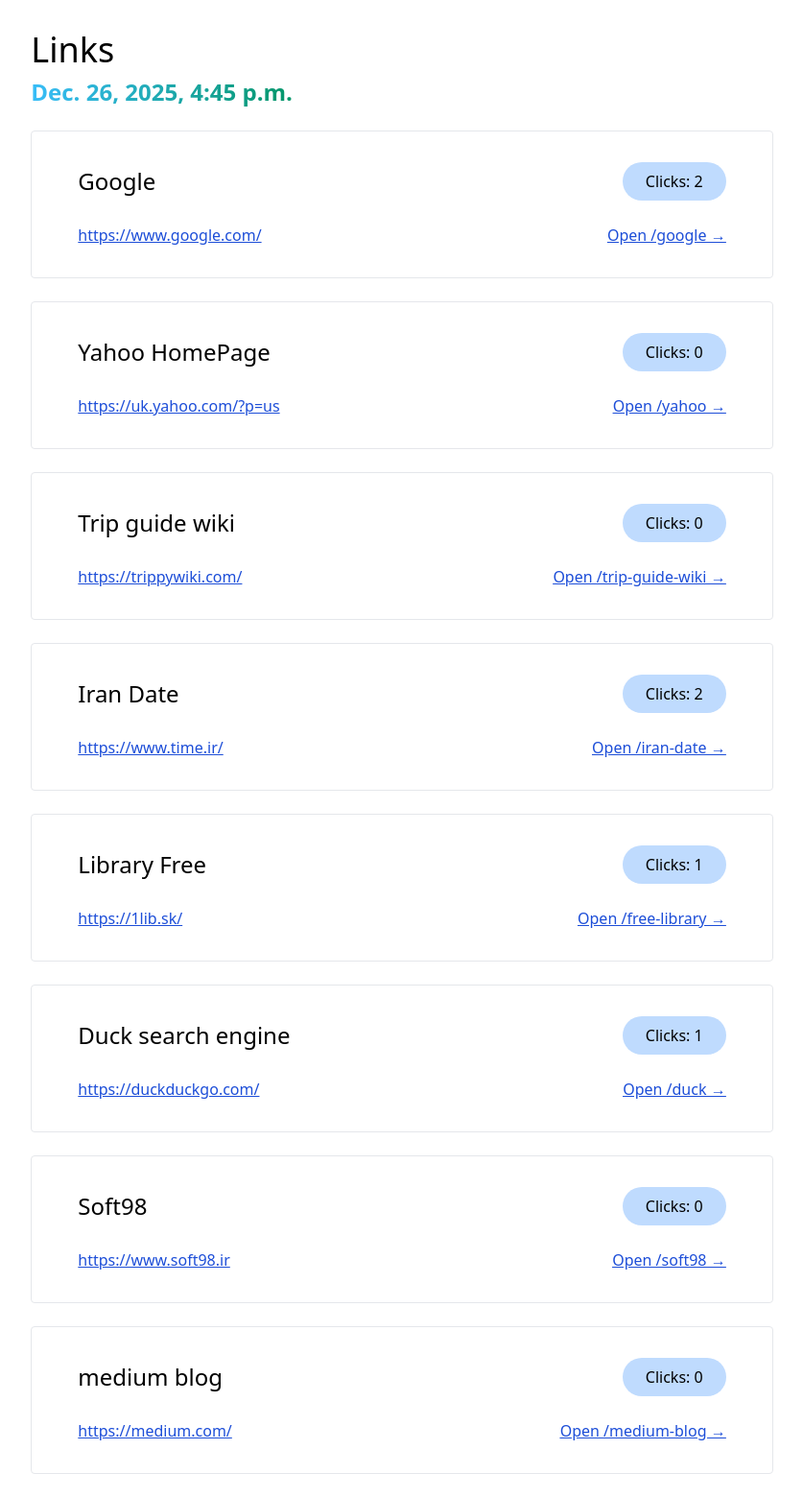
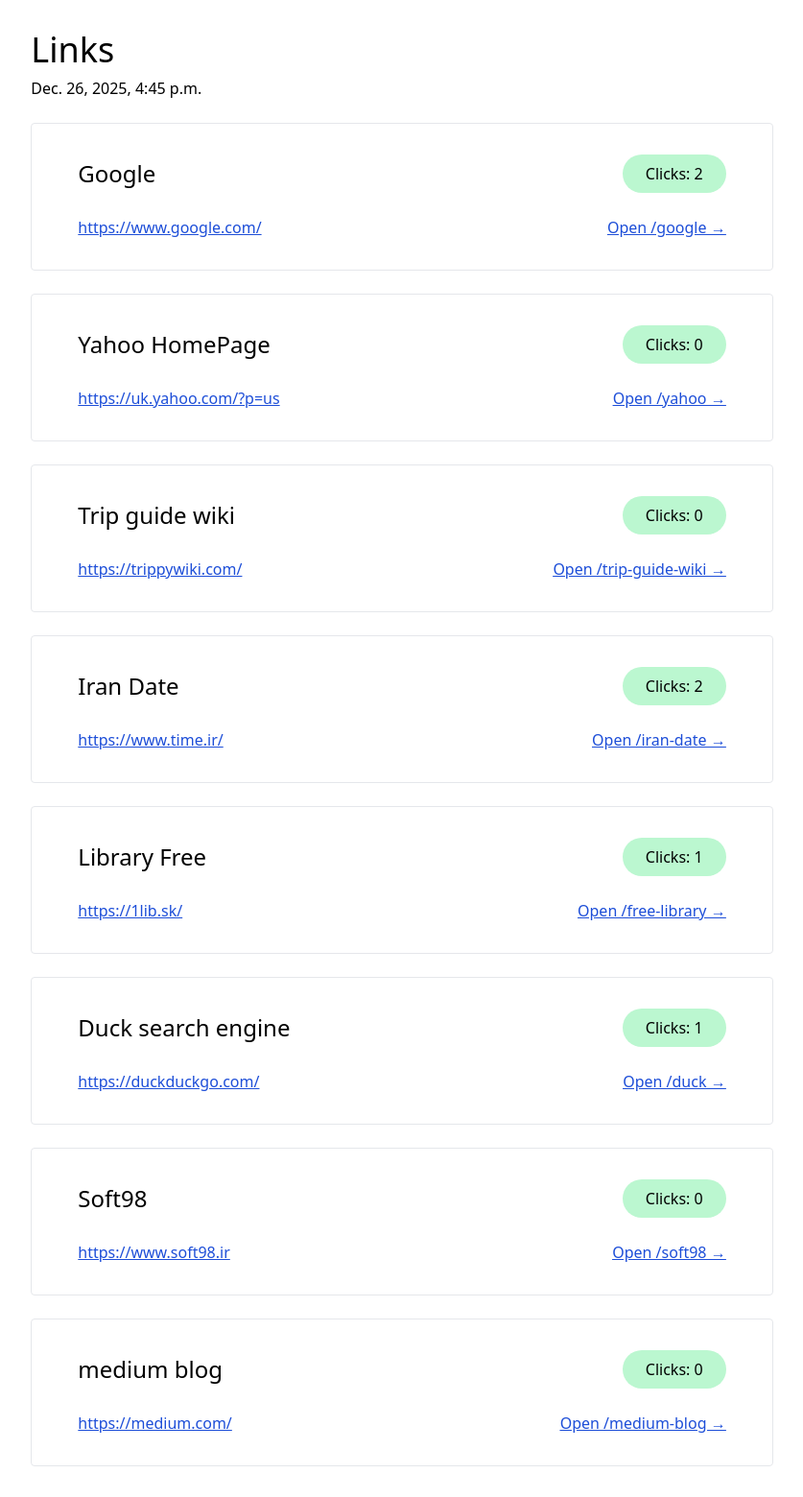
Before and after one commit to Behnam2000/forms, a Django app: page / in a window 1280 px wide. Shown: the part 81-1641 px from the top of the page at 96% size, without its empty margins (221-1058 px from the left). After the commit the page ends 1609 px from the top, so only its background shows below. Run offline with Django 5.2, Linux system fonts and the light colour scheme; data comes from the database, SQL or seed files in the repository; some libraries are stand-ins or nearby versions.

Commit message:
cleaned main

```diff
--- a/links/templates/links/index.html
+++ b/links/templates/links/index.html
@@ -2,13 +2,13 @@
 {% block content %}
 <div class="sm:w-2/3 mx-auto px-10">
     <h1 class="text-4xl mb-2">Links</h1>
-    {% comment %} <h2> {{current_date}} </h2> {% endcomment %}
-    <h2 class="mb-2 text-3xl font-bold text-heading md:text-5xl lg:text-2xl"><span class="text-transparent bg-clip-text bg-gradient-to-r to-emerald-600 from-sky-400">{{current_date}}</span></h2>
+    <h2> {{current_date}} </h2>
+    {% comment %} <h2 class="mb-2 text-3xl font-bold text-heading md:text-5xl lg:text-2xl"><span class="text-transparent bg-clip-text bg-gradient-to-r to-emerald-600 from-sky-400">{{current_date}}</span></h2> {% endcomment %}
     {% for link in links %}
     <div class="border rounded px-12 py-8 my-6 hover:bg-gray-50">
         <div class="flex justify-between items-center pb-6">
             <p class="text-2xl">{{link.name}}</p>
-            <p class="rounded-full bg-blue-200 px-6 py-2">Clicks: {{link.clicks}}</p>
+            <p class="rounded-full bg-green-200 px-6 py-2">Clicks: {{link.clicks}}</p>
         </div>
         <div class="flex justify-between items-center">
             <p><a class="underline text-blue-700" href="{{link.url}}">{{link.url}}</a></p>
```
